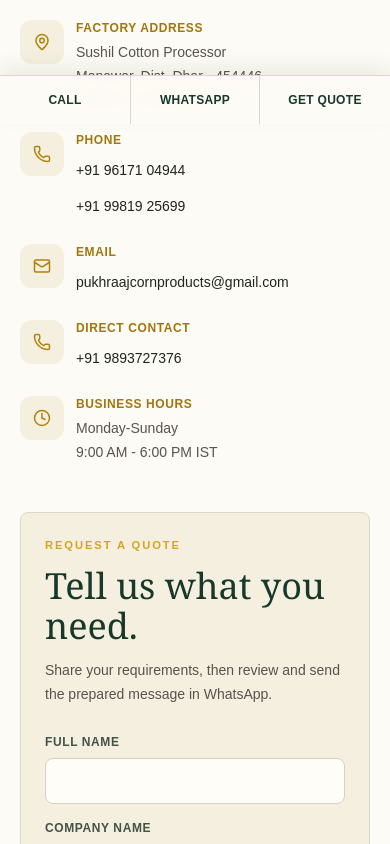
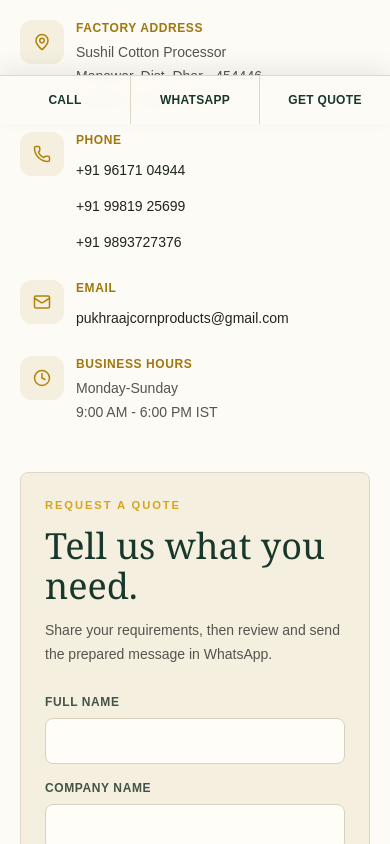
Before and after one commit to ritulkhatod1/Pukhraaj_corn, a Next.js app: page /contact in a window 390 px wide. Shown: the part 720-1564 px from the top of the page. Built offline with nearby package versions, Linux system fonts and the light colour scheme.

Commit message:
Group contact phone numbers together

```diff
--- a/components/ui.tsx
+++ b/components/ui.tsx
@@ -97,9 +97,8 @@ export function QuoteForm() {
 export function ContactDetails() {
   return <div className="space-y-5">
     <div className="contact-item group flex gap-3"><div className="icon-box bg-[#f4efdf] text-[#b1830d]"><MapPin size={18} /></div><div><p className="text-xs font-bold uppercase tracking-wider text-[#a1760d]">Factory Address</p><p className="mt-1 whitespace-pre-line text-sm leading-6 text-stone-600">{business.address}</p></div></div>
-    <div className="contact-item group flex gap-3"><div className="icon-box bg-[#f4efdf] text-[#b1830d]"><Phone size={18} /></div><div><p className="text-xs font-bold uppercase tracking-wider text-[#a1760d]">Phone</p><a className="mt-1 flex min-h-9 items-center text-sm text-stone-600 hover:text-[#b1830d]" href={`tel:${business.phone}`}>{business.phoneDisplay}</a><a className="flex min-h-9 items-center text-sm text-stone-600 hover:text-[#b1830d]" href={`tel:${business.altPhoneLink}`}>{business.altPhone}</a></div></div>
+    <div className="contact-item group flex gap-3"><div className="icon-box bg-[#f4efdf] text-[#b1830d]"><Phone size={18} /></div><div><p className="text-xs font-bold uppercase tracking-wider text-[#a1760d]">Phone</p><a className="mt-1 flex min-h-9 items-center text-sm text-stone-600 hover:text-[#b1830d]" href={`tel:${business.phone}`}>{business.phoneDisplay}</a><a className="flex min-h-9 items-center text-sm text-stone-600 hover:text-[#b1830d]" href={`tel:${business.altPhoneLink}`}>{business.altPhone}</a><a className="flex min-h-9 items-center text-sm text-stone-600 hover:text-[#b1830d]" href={`tel:${business.contactPersonPhone}`}>{business.contactPersonPhoneDisplay}</a></div></div>
     <div className="contact-item group flex gap-3"><div className="icon-box bg-[#f4efdf] text-[#b1830d]"><Mail size={18} /></div><div><p className="text-xs font-bold uppercase tracking-wider text-[#a1760d]">Email</p><a className="mt-1 flex min-h-9 items-center break-all text-sm text-stone-600 hover:text-[#b1830d]" href={`mailto:${business.email}`}>{business.email}</a></div></div>
-    <div className="contact-item group flex gap-3"><div className="icon-box bg-[#f4efdf] text-[#b1830d]"><Phone size={18} /></div><div><p className="text-xs font-bold uppercase tracking-wider text-[#a1760d]">Direct Contact</p><a className="mt-1 flex min-h-9 items-center text-sm text-stone-600 hover:text-[#b1830d]" href={`tel:${business.contactPersonPhone}`}>{business.contactPersonPhoneDisplay}</a></div></div>
     <div className="contact-item group flex gap-3"><div className="icon-box bg-[#f4efdf] text-[#b1830d]"><Clock size={18} /></div><div><p className="text-xs font-bold uppercase tracking-wider text-[#a1760d]">Business Hours</p><p className="mt-1 whitespace-pre-line text-sm leading-6 text-stone-600">{business.hours}</p></div></div>
   </div>;
 }
```
